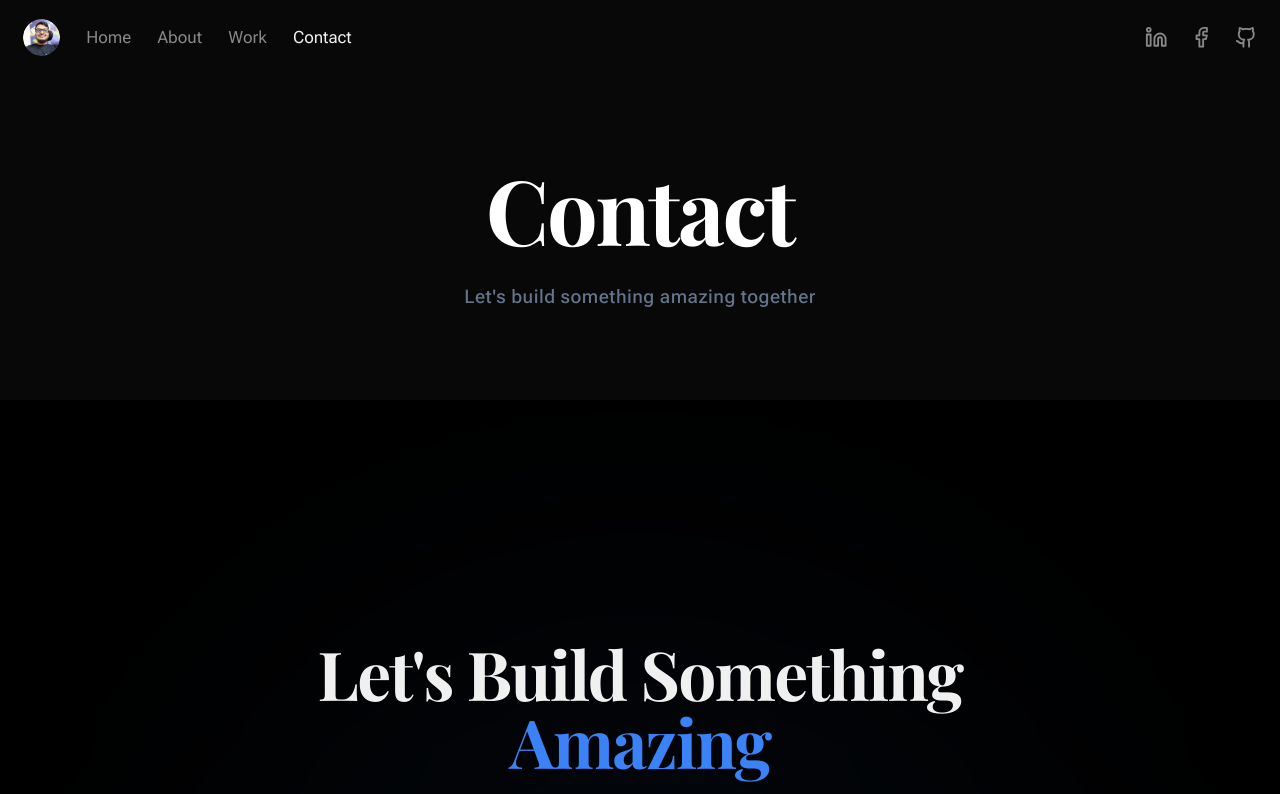
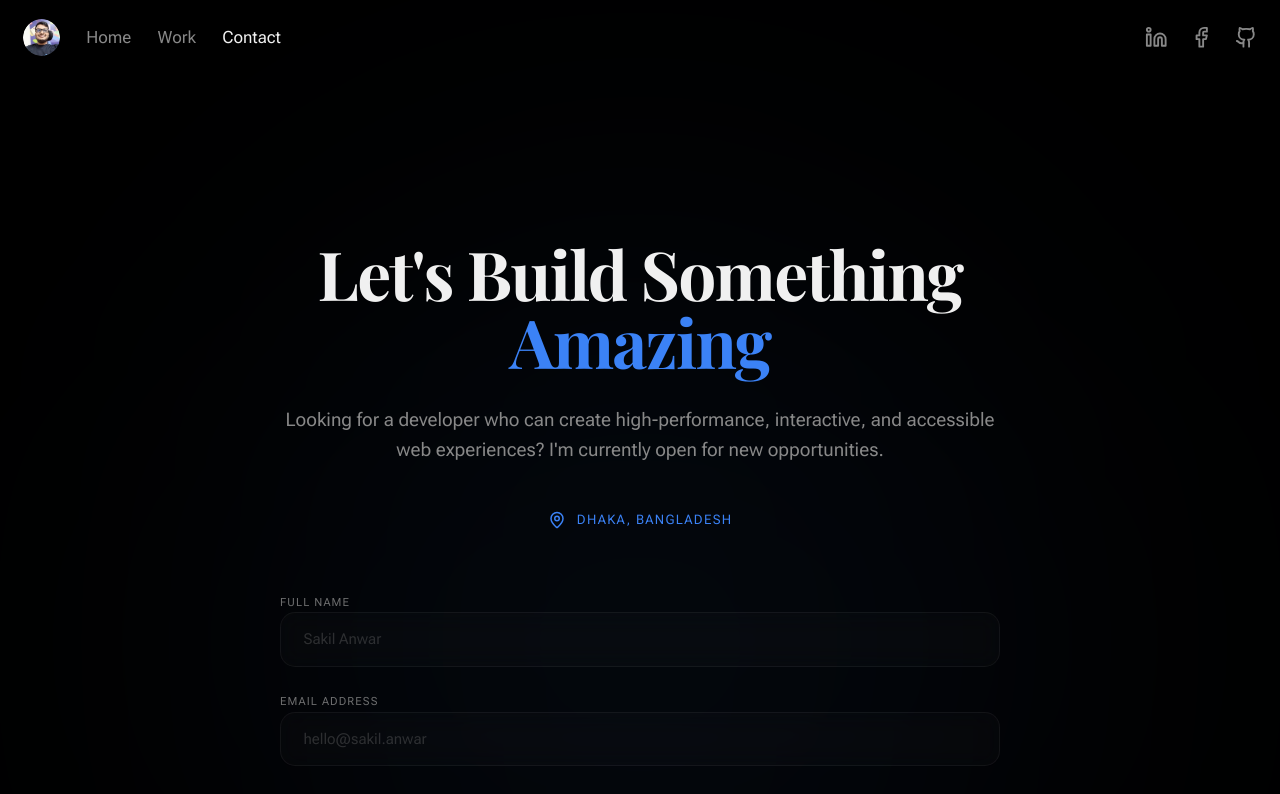
Before and after one commit to sakilanwar12/sakil-anwar, a Next.js app: page /contact in a window 1280 px wide. Shown: the top 794 px of the page. Built offline with nearby package versions, Linux system fonts and the light colour scheme; a web font is replaced by a local one.

Commit message:
fix/design issues

```diff
--- a/src/app/about/page.tsx
+++ /dev/null
@@ -1,17 +0,0 @@
-import Experience from "@/components/sections/Experience";
-import Skills from "@/components/sections/Skills";
-import TechStack from "@/components/sections/TechStack";
-import ClosingQuote from "../Components/ClosingQuote";
-import SubHero from "../Components/SubHero";
-
-export default function AboutPage() {
-  return (
-    <>
-      <SubHero title="About Me" subtitle="The Story Behind the Code" />
-      <Experience />
-      <TechStack />
-      <Skills />
-      <ClosingQuote />
-    </>
-  );
-}
--- a/src/app/contact/page.tsx
+++ b/src/app/contact/page.tsx
@@ -1,14 +1,5 @@
 import Contact from "@/components/sections/Contact";
-import SubHero from "../Components/SubHero";
 
 export default function ContactPage() {
-  return (
-    <>
-      <SubHero
-        title="Contact"
-        subtitle="Let's build something amazing together"
-      />
-      <Contact />
-    </>
-  );
+  return <Contact />;
 }
--- a/src/components/Header/Nav/menus.ts
+++ b/src/components/Header/Nav/menus.ts
@@ -2,10 +2,6 @@ export const menus = [
   {
     name: "Home",
     path: "/",
-  },
-  {
-    name: "About",
-    path: "/about",
   },
   {
     name: "Work",
```
